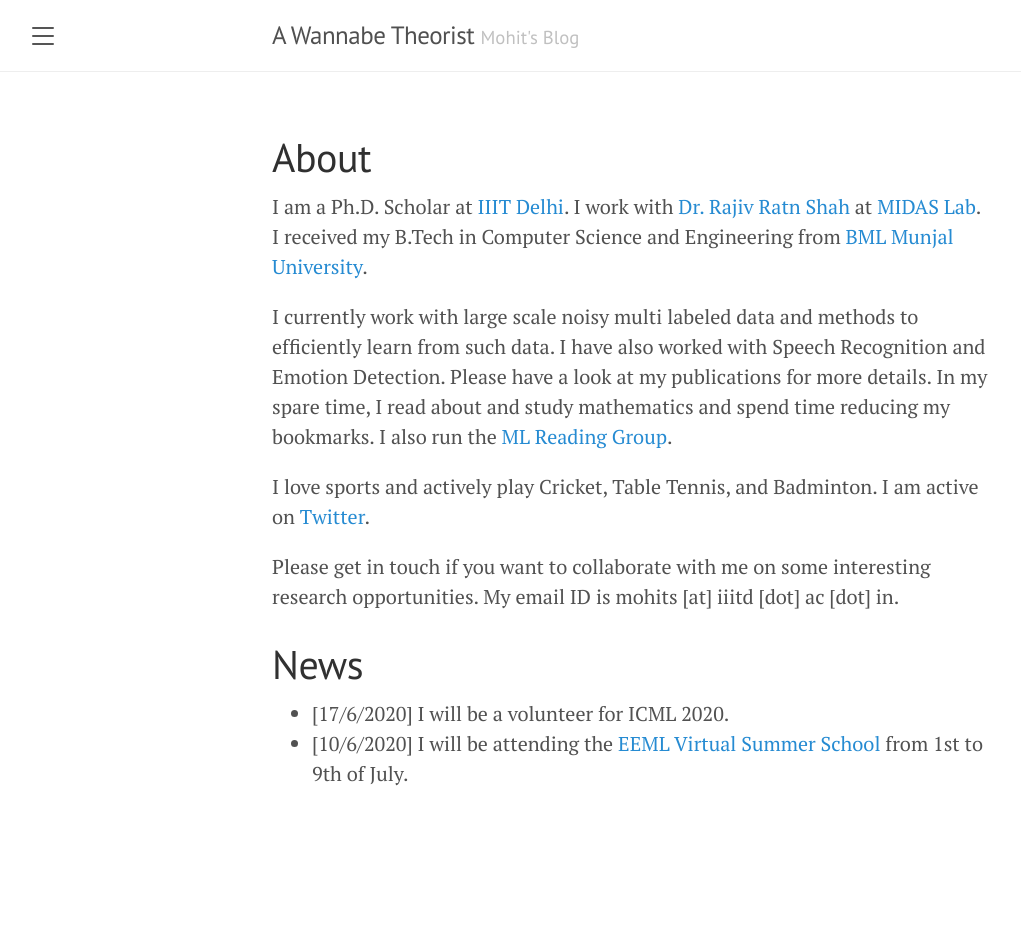
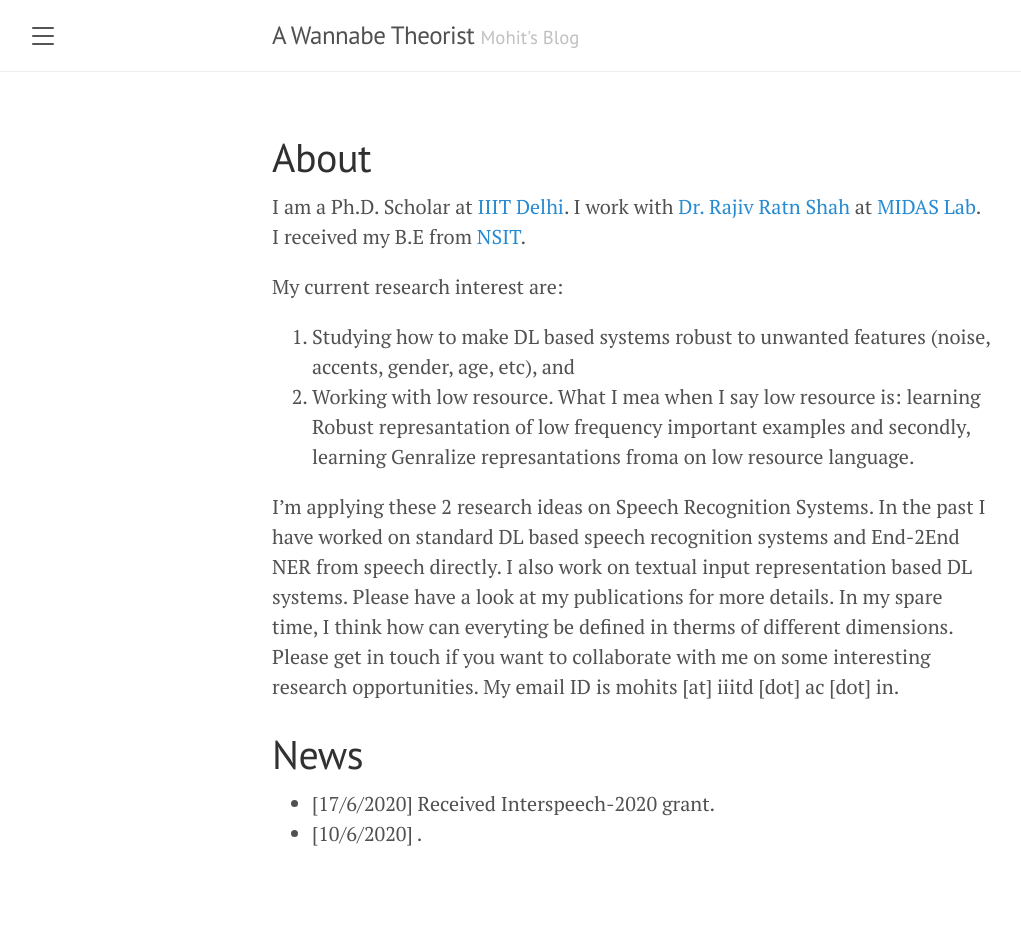
Before and after one commit to raotnameh/raotnameh.github.io, a Jekyll site: the page built from about.md, in a window 1280 px wide. Shown: the whole page, without its empty margins (8-1029 px from the left). Built offline with Jekyll 4.4.1, drawn with Linux system fonts in a browser that asks for light colours; before the commit the page ends 900 px from its top, so only the background shows below that.

Commit message:
It's just a website

```diff
--- a/about.md
+++ b/about.md
@@ -3,15 +3,17 @@ layout: page
 title: About
 ---
 
-I am a Ph.D. Scholar at [IIIT Delhi](https://iiitd.ac.in/). I work with [Dr. Rajiv Ratn Shah](http://midas.iiitd.edu.in/team/rajiv-ratn-shah.html) at [MIDAS Lab](http://midas.iiitd.edu.in/). I received my B.Tech in Computer Science and Engineering from [BML Munjal University](https://www.bmu.edu.in/).
+I am a Ph.D. Scholar at [IIIT Delhi](https://iiitd.ac.in/). I work with [Dr. Rajiv Ratn Shah](http://midas.iiitd.edu.in/team/rajiv-ratn-shah.html) at [MIDAS Lab](http://midas.iiitd.edu.in/). I received my B.E from [NSIT](http://www.nsit.ac.in/).
 
-I currently work with large scale noisy multi labeled data and methods to efficiently learn from such data. I have also worked with Speech Recognition and Emotion Detection. Please have a look at my publications for more details. In my spare time, I read about and study mathematics and spend time reducing my bookmarks. I also run the [ML Reading Group](https://github.com/mohitsharma29/ML-Reading-Group).
+My current research interest are:
 
-I love sports and actively play Cricket, Table Tennis, and Badminton. I am active on [Twitter](https://twitter.com/mohitsharmaj29).
+1. Studying how to make DL based systems robust to unwanted features (noise, accents, gender, age, etc), and
+2. Working with low resource. What I mea when I say low resource is: learning Robust represantation of low frequency important examples and secondly, learning Genralize represantations froma on low resource language.
 
+I'm applying these 2 research ideas on Speech Recognition Systems. In the past I have worked on standard DL based speech recognition systems and End-2End NER from speech directly. I also work on textual input representation based DL systems. Please have a look at my publications for more details. In my spare time, I think how can everyting be defined in therms of different  dimensions.
 Please get in touch if you want to collaborate with me on some interesting research opportunities. My email ID is mohits [at] iiitd [dot] ac [dot] in.
 
 # News
 
-- [17/6/2020] I will be a volunteer for ICML 2020.
-- [10/6/2020] I will be attending the [EEML Virtual Summer School](https://www.eeml.eu/home) from 1st to 9th of July.
+- [17/6/2020] Received Interspeech-2020 grant.
+- [10/6/2020] .
```
